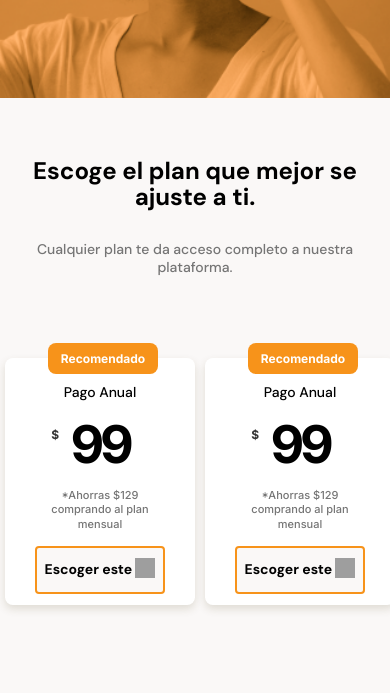
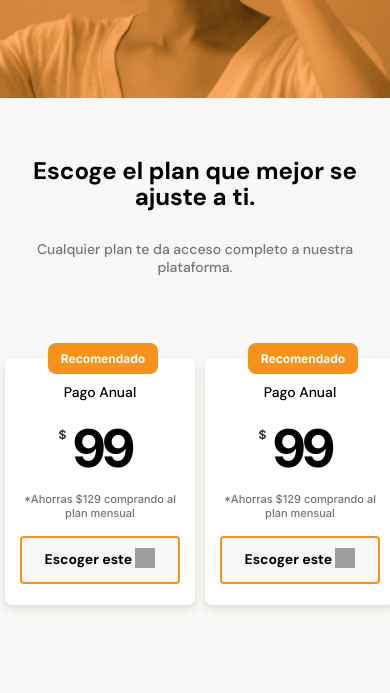
Before and after one commit to vilrodriguez/batabit, a website: page index.html in a window 390 px wide. Shown: the part 2776-3469 px from the top of the page. Drawn offline with Linux system fonts and the light colour scheme; grey boxes are pictures that could not be loaded.

Commit message:
added fixed to card containers on tablet style

```diff
--- a/style.css
+++ b/style.css
@@ -423,21 +423,21 @@ main {
 
 }
 .plans-container .plan-card{
-  position: relative;
-  scroll-snap-align: center;
-  width: 190px;
+
   min-width: 190px;
-  max-width: 300px;
+  max-width: 250px;
   height: 247px;
   margin: 20px 5px 0;
   color: #000000;
-  padding: 10px 30px;
+  padding: 10px 15px;
   position: relative;
   text-align: center;
   border-radius: 8px;
   background-color: var(--just-white);
   box-shadow: 0px 4px 8px rgba(89, 73, 30, 0.16);
   /* para que las reglas de css del contenedor funcionen con las tarjetas*/
+  position: relative;
+  scroll-snap-align: center;
 }
 
 .plans-container .plan-card .recomendado{
@@ -475,14 +475,17 @@ main {
   line-height: 63px;
   letter-spacing: -0.08em;
   font-family: 'Inter', sans-serif;
+  margin: 12px auto;
   margin-top: 12px;
   margin-bottom: 12px;
+  width: 70%;
+  text-align: center;
 }
 .plans-container .plan-card .plan-cost > sup{
-  position: absolute;
-  top: 45px;
-  right: 140px;
+  position: relative;
   font-size: 12px;
+  top: -10px;
+  left: -10px;
   font-weight: bold;
   color: #363636;
 }
--- a/styles/tablet.css
+++ b/styles/tablet.css
@@ -13,3 +13,6 @@ margin: 0 auto;
 .plans-container{
   justify-content: center;
 }
+.plans-container .plan-card{
+  margin: 35px 20px 0;
+}
```
